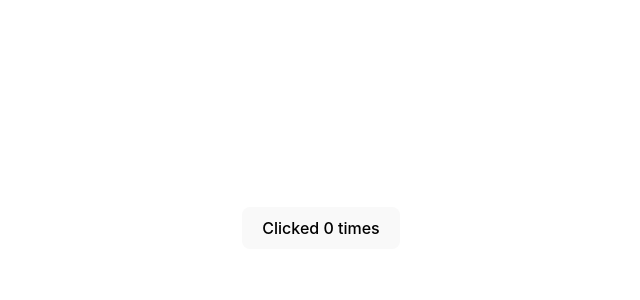
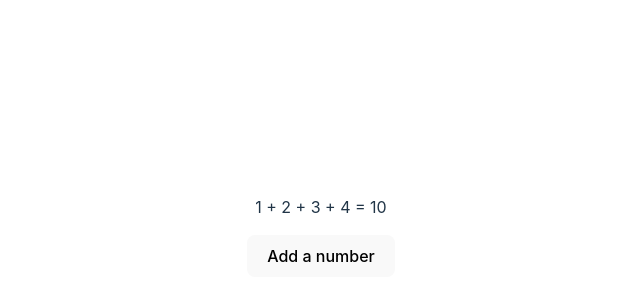
Before and after one commit to RyotaFukumoto/svelte_demo_app, a Svelte app: page / in a window 1280 px wide. Shown: the part 172-472 px from the top of the page, without its empty margins (319-959 px from the left). Built offline with nearby package versions, Linux system fonts and the light colour scheme.

Commit message:
Tutorial 2-d init

```diff
--- a/src/main.ts
+++ b/src/main.ts
@@ -1,5 +1,5 @@
 import './app.css'
-import App from './tutorials/2/c/App.svelte'
+import App from './tutorials/2/d/App.svelte'
 
 const app = new App({
   target: document.getElementById('app'),
--- /dev/null
+++ b/src/tutorials/2/d/App.svelte
@@ -0,0 +1,15 @@
+<script>
+	let numbers = [1, 2, 3, 4];
+
+	function addNumber() {
+		numbers.push(numbers.length + 1);
+	}
+
+	$: sum = numbers.reduce((t, n) => t + n, 0);
+</script>
+
+<p>{numbers.join(' + ')} = {sum}</p>
+
+<button on:click={addNumber}>
+	Add a number
+</button>
```
